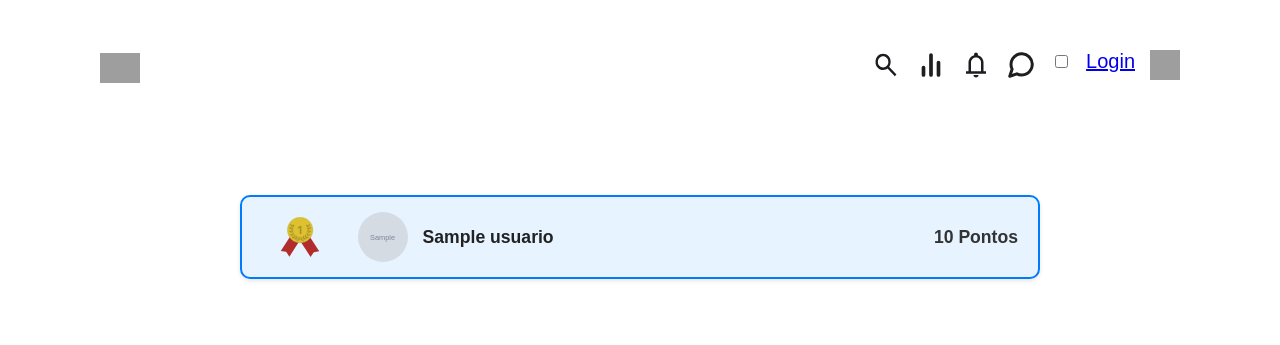
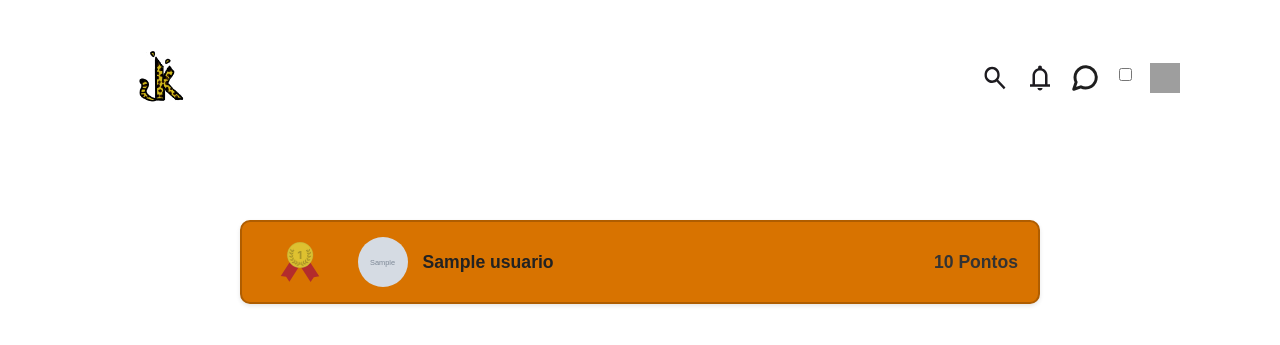
Before and after one commit to sofs44/KINEO-INFOH, a Django app: page /ranking/ in a window 1280 px wide. Shown: the top 345 px of the page. Run offline with Django 5.2, Linux system fonts and the light colour scheme; a user stored in the database is signed in; tables that the repository leaves empty hold one stand-in row (values such as "Sample post"); grey boxes marked "Sample" are stand-in pictures; grey boxes are pictures that could not be loaded.

Commit message:
Add files via upload

```diff
--- a/app/static/css/chat.css
+++ b/app/static/css/chat.css
@@ -19,7 +19,9 @@ body {
 
 
 .logo {
-  height: 30px;
+  height: 60px !important; /* aumenta ou diminui como quiser */
+  width: auto !important;  /* mantém a proporção */
+  display: block;
 }
 
 .icons {
--- a/app/static/css/index.css
+++ b/app/static/css/index.css
@@ -14,8 +14,11 @@ body {
 }
 
 .logo {
-  height: 30px;
+  height: 60px !important; /* aumenta ou diminui como quiser */
+  width: auto !important;  /* mantém a proporção */
+  display: block;
 }
+
 
 .icons {
   display: flex;
--- a/app/static/css/ranking.css
+++ b/app/static/css/ranking.css
@@ -14,8 +14,11 @@ body {
   }
 
   .logo {
-    height: 30px;
+    height: 60px !important; /* aumenta ou diminui como quiser */
+    width: auto !important;  /* mantém a proporção */
+    display: block;
   }
+
 
   .icons {
     display: flex;
@@ -117,8 +120,8 @@ body {
 
 /* Estilo para destacar o usuário logado */
 .user-highlight {
-    border: 2px solid #007bff; /* Cor de destaque azul */
-    background-color: #e7f3ff;
+    border: 2px solid #af5d00; /* Cor de destaque azul */
+    background-color: #d87300;
 }
 
 .circle {
--- a/app/templates/home.html
+++ b/app/templates/home.html
@@ -12,7 +12,7 @@
 <body>
     <header>
         <div class="menu">
-            <img src="logo.png" alt="Logo" class="logo" />
+            <img src="{% static 'Assets/logo.png' %}" alt="Logo" class="logo" />
             <div class="icons">
                 <span class="icon"><svg width="30" height="30" viewBox="0 0 53 57" fill="none"
                         xmlns="http://www.w3.org/2000/svg" alt="lupa">
@@ -70,7 +70,8 @@
             <button class="circ circ2">Conecte</button>
             <button class="circ circ3">Evolua</button>
         </div>
-        <div class="logo_centro">Kineo<br><small>Logo</small></div>
+        <div class="logo_centro"><img src="{% static 'Assets/logo.png' %}" alt="Logo" />
+        </div>
     </header>
 
     <section class="draw">
--- a/app/templates/ranking.html
+++ b/app/templates/ranking.html
@@ -12,7 +12,8 @@
 <body>
     <header>
         <div class="menu">
-            <img src="logo.png" alt="Logo" class="logo" />
+            <img src="{% static 'Assets/logo.png' %}" alt="Logo" class="logo" />
+
             <div class="icons">
                 <span class="icon"><svg width="30" height="30" viewBox="0 0 53 57" fill="none"
                         xmlns="http://www.w3.org/2000/svg" alt="lupa">
@@ -22,14 +23,6 @@
                     </svg>
 
                 </span>
-
-                <a href="{% url 'ranking' %}">
-                    <span class="icon"><svg width="30" height="30" viewBox="0 0 65 65" fill="none"
-                            xmlns="http://www.w3.org/2000/svg" alt="rank">
-                            <path d="M48.75 54.1666V27.0833M32.5 54.1666V10.8333M16.25 54.1666V37.9166" stroke="#1E1E1E"
-                                stroke-width="8" stroke-linecap="round" stroke-linejoin="round" />
-                        </svg></span>
-                </a>
 
                 <span class="icon"><svg width="30" height="30" viewBox="0 0 65 65" fill="none"
                         xmlns="http://www.w3.org/2000/svg" alt="sino">
@@ -56,11 +49,6 @@
 
 
                 </span>
-
-                <span>
-                    <a href="{% url 'login' %}">Login</a>
-                </span>
-
                 <span class="icon"><img src="https://img.icons8.com/?size=100&id=23400&format=png&color=000000"
                         alt="usuario" width="30" height="30"></span>
             </div>
```
Also changed, not shown: app/templates/chat.html (+6 -14 lines), app/static/Assets/Frame.png (added), app/static/Assets/logo.png (added).
